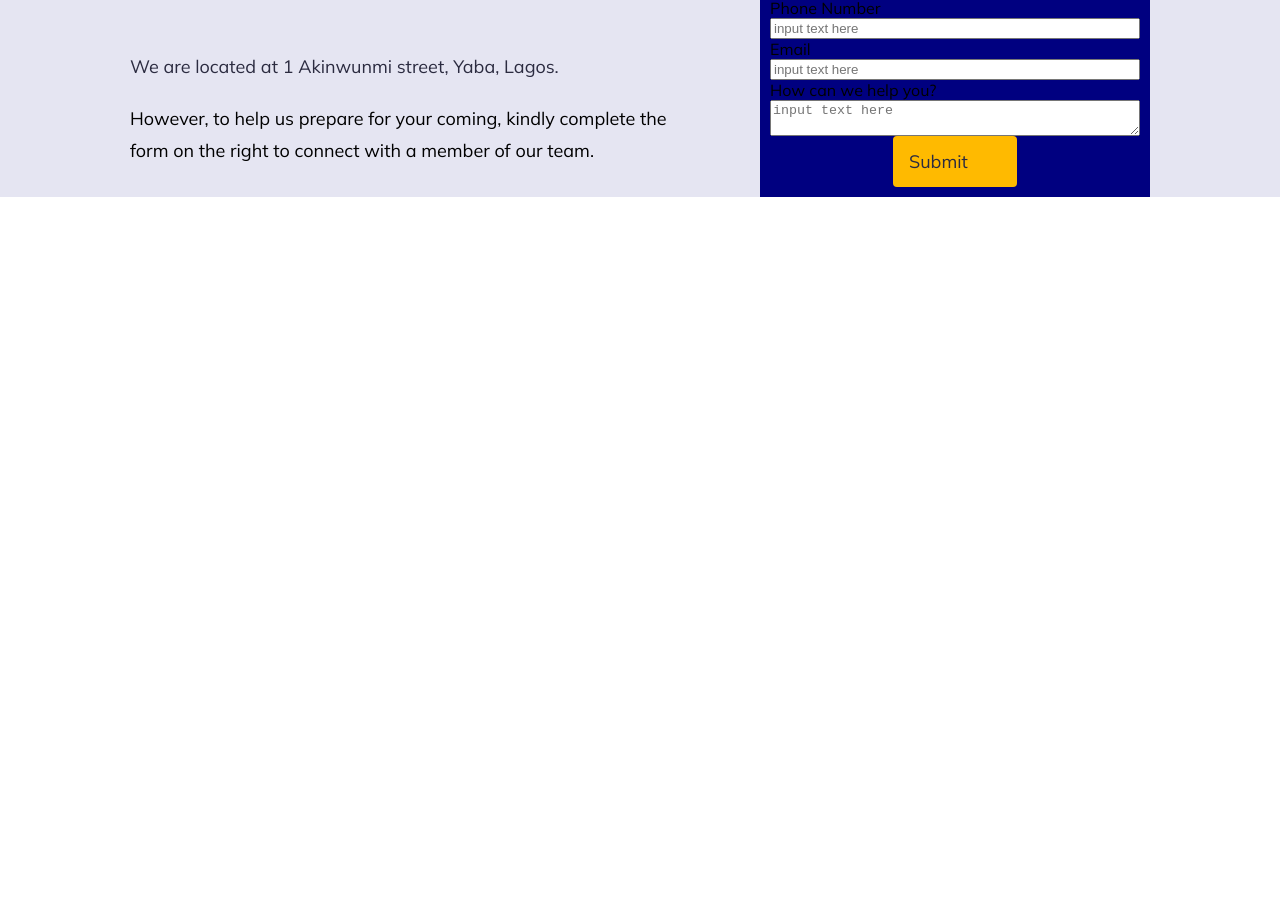
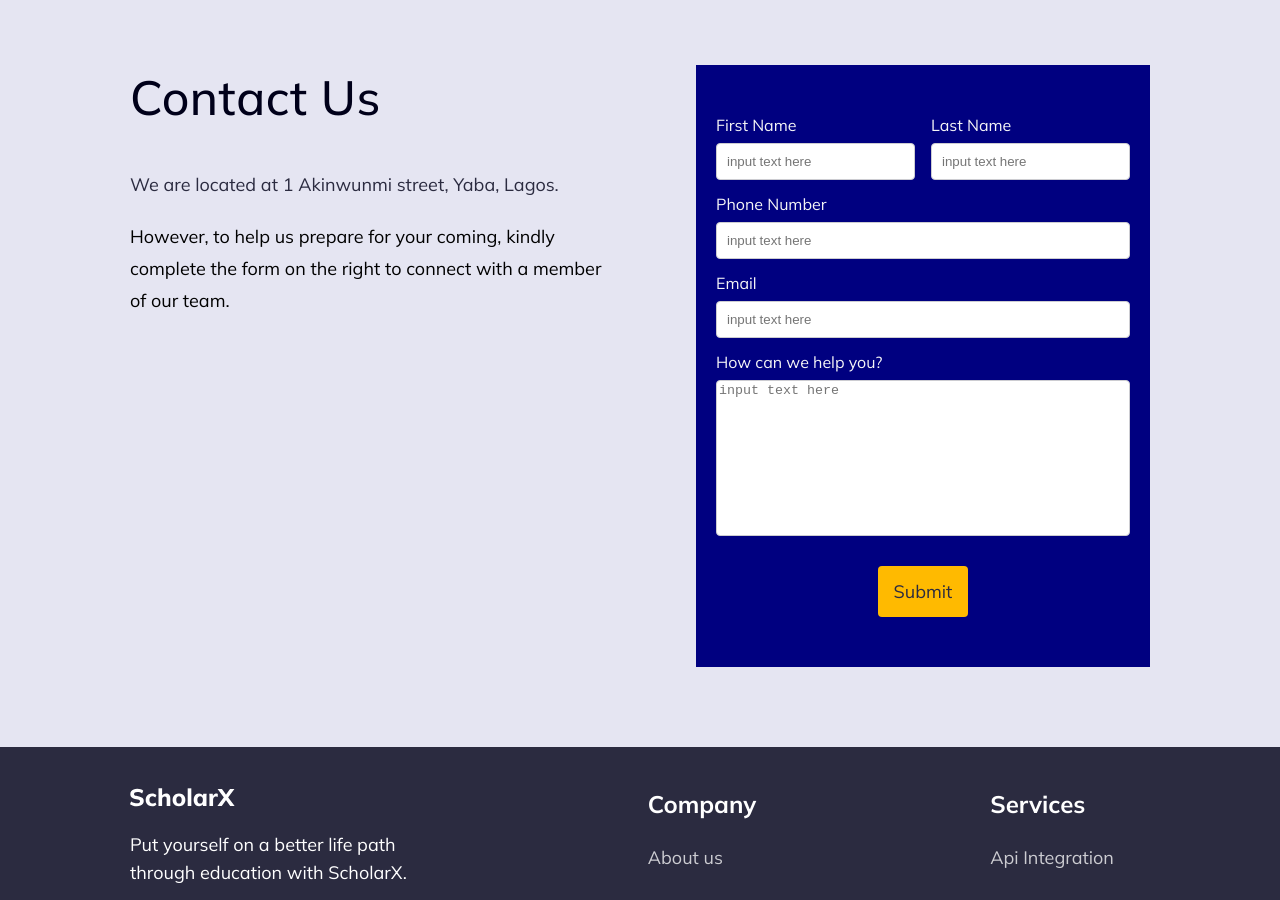
Before and after one commit to nimiakinleye/scholarx-II, a Next.js app: page /about-us in a window 1280 px wide. Shown: the part 1585-2485 px from the top of the page. Before the commit the page ends 1782 px from the top, so only its background shows below. Built offline with nearby package versions, Linux system fonts and the light colour scheme.

Commit message:
completed the about us page

```diff
--- a/components/stack/styles/index.style.ts
+++ b/components/stack/styles/index.style.ts
@@ -23,13 +23,26 @@ export const StackWrapper = styled.div<StackPropsType>`
 
   @media (max-width: ${Screen.lg}) {
     flex-direction: ${({ sm_direction }) => (sm_direction ? sm_direction : "")};
+    flex-wrap: ${({sm_flexWrap}) => (sm_flexWrap ? sm_flexWrap : "auto")};
     align-items: ${({ sm_alignItems }) => (sm_alignItems ? sm_alignItems : "")};
     text-align: ${({ sm_textAlign }) => (sm_textAlign ? sm_textAlign : "")};
-    width: ${({ sm_width }) => sm_width};
+    width: ${({ sm_width }) => sm_width?sm_width:""};
     margin: ${({ sm_m }) => (sm_m ? sm_m : "")};
     gap: ${({ sm_gap }) => (sm_gap ? sm_gap : "")};
     padding: ${({ sm_p }) => (sm_p ? sm_p : "")};
     justify-content: ${({ sm_justifyContent }) => (sm_justifyContent ? sm_justifyContent : "")};
     direction: ${({ sm_direction }) => (sm_direction? sm_direction : "")};
   }
+  @media (max-width: ${Screen.md}) {
+    flex-direction: ${({ md_direction }) => (md_direction ? md_direction : "")};
+    flex-wrap: ${({md_flexWrap}) => (md_flexWrap ? md_flexWrap : "auto")};
+    align-items: ${({ md_alignItems }) => (md_alignItems ? md_alignItems : "")};
+    text-align: ${({ md_textAlign }) => (md_textAlign ? md_textAlign : "")};
+    width: ${({ md_width }) =>md_width?md_width:""};
+    margin: ${({ md_m }) => (md_m ? md_m : "")};
+    gap: ${({ md_gap }) => (md_gap ? md_gap : "")};
+    padding: ${({ md_p }) => (md_p ? md_p : "")};
+    justify-content: ${({ md_justifyContent }) => (md_justifyContent ? md_justifyContent : "")};
+    direction: ${({ md_direction }) => (md_direction? md_direction : "")};
+  }
 `;
--- a/components/text/index.tsx
+++ b/components/text/index.tsx
@@ -7,8 +7,10 @@ export type TextOwnProps<E extends React.ElementType> = {
   m?: string;
   p?: string;
   size?:string;
+  sm_size?:string;
   lineHeight?:string;
   align?:string;
+  sm_align?:string;
   weight?:string;
 }
 
@@ -18,8 +20,10 @@ export type TextPropsType = {
   m?: string;
   p?: string;
   size?:string;
+  sm_size?:string,
   lineHeight?:string;
   align?:string;
+  sm_align?:string;
   weight?:string;
 }
 
--- a/components/text/styles/index.styles.ts
+++ b/components/text/styles/index.styles.ts
@@ -1,6 +1,7 @@
 import styled from "styled-components"
 import { Colors } from "../../../theme/colors"
 import { TextPropsType } from ".."
+import { Screen } from "../../../theme/screens"
 
 export const TextWrapper = styled.div<TextPropsType>`
   color: ${({color}) => color};
@@ -10,4 +11,9 @@ export const TextWrapper = styled.div<TextPropsType>`
   font-weight: ${({weight}) => weight ?weight : "400"};
   line-height: ${({lineHeight}) => lineHeight ? lineHeight : "32px"};
   align: ${({align}) => align ? align : ""};
+
+  @media (max-width: ${Screen.md}) {
+    font-size: ${({ sm_size }) => (sm_size ? sm_size: "")};
+    text-align: ${({sm_align}) => sm_align ? sm_align : ""};
+  }
 `
--- a/container/AboutHeaderContainer/index.tsx
+++ b/container/AboutHeaderContainer/index.tsx
@@ -12,8 +12,8 @@ export default function AboutHeader() {
         <Stack m={"50px 0 0 0"}>
           <HeaderContainer color={Colors.primary}/>
         </Stack>
-        <Stack direction="row" m={"80px 0 0 0"} justifyContent={"space-between"} sm_direction="column">
-          <Stack className={"headerText"} >
+        <Stack direction="row" m={"80px 0 0 0"} justifyContent={"space-between"} md_direction="column" gap={"51px"}>
+          <Stack className={"headerText"} width={"70%"} md_width={"100%"}>
             <Text as="h3" color={Colors.primary} weight={"700"} >About Us</Text>
             <Text as="p" weight={"400"} color={Colors.gray_600} size={"18px"} lineHeight={"36px"} p={"24px 0 0 0"} >
               Founded in 2015, ScholarX is a social impact startup that focuses
@@ -24,7 +24,8 @@ export default function AboutHeader() {
               the funding gap for education.
             </Text>
           </Stack>
-          <Stack className={"HeaderImage"} m={"0 0 0 51px"} >
+          {/* m={"0 0 0 51px"}  width={"50%"} */}
+          <Stack className={"HeaderImage"}  >
                 <Image src={about} alt="some of the ScholarX team members"/>
           </Stack>
         </Stack>
--- a/container/ContactContainer/index.tsx
+++ b/container/ContactContainer/index.tsx
@@ -8,9 +8,9 @@ export default function Contact() {
   return (
     <ContactWrapper>
       <Container >
-        <Stack direction="row" m={"80px 0 0 0"} gap={"80px"}>
+        <Stack direction="row" m={"80px 0 0 0"} gap={"80px"} md_direction="column" p={"0 0 80px 0"}>
           <Stack className="contact-text">
-            <Text as="h3" weight={"700"} color={"#00001A"} p={"0 0 40px 0"}>Contact Us</Text>
+            <Text as="h3" weight={"700"} color={"#00001A"} p={"0 0 40px 0"} sm_align="center">Contact Us</Text>
             <Text as="p" color={Colors.neutral} size={"18px"} p={"0 0 20px 0"}>
               We are located at 1 Akinwunmi street, Yaba, Lagos.
             </Text>
--- a/container/FormContainer/index.tsx
+++ b/container/FormContainer/index.tsx
@@ -5,10 +5,10 @@ import { Colors } from "../../theme/colors";
 
 export default function Form() {
   return (
-
-      <Stack p={"10px"}>
+<FormWrapper>
+<Stack p={"50px 20px 0"}>
       <form>
-        <Stack direction="row" sm_direction="column" >
+        <Stack direction="row" md_direction="column" gap={"16px"}>
           <Stack>
             <label htmlFor="first">First Name</label>
             <input
@@ -48,20 +48,16 @@ export default function Form() {
         </Stack>
       </form>
       <label htmlFor="help">How can we help you?</label>
-      <textarea placeholder="input text here" />
-      {/* <Button
-        type="submit"
-        width={"124px"}
-        height={"44px"}
-        background-color={Colors.yellow}
-        color={Colors.yellow}
-      /> */}
-      <Stack direction="row" justifyContent="center">
-              <Button width="124px" type="submit" color={Colors.yellow} text={Colors.neutral}>
+      <textarea placeholder="input text here" cols={30} rows={10} />
+
+      <Stack direction="row" justifyContent="center" m={"30px 0 50px 0"}>
+              <Button width="auto" type="submit" color={Colors.yellow} text={Colors.neutral}>
                 Submit
               </Button>
             </Stack>
     </Stack>
 
+</FormWrapper>
+
   );
 }
--- a/container/FormContainer/styles/index.styles.ts
+++ b/container/FormContainer/styles/index.styles.ts
@@ -1 +1,23 @@
 import styled from "styled-components";
+
+export const FormWrapper = styled.div`
+label{
+   color:#F5F5F6;
+   font-size:16px;
+   padding-bottom:8px;
+
+
+}
+input{
+    margin-bottom:14px;
+    padding:10px;
+    border: 1px solid #CCCCD1;
+border-radius: 4px;
+}
+textarea{
+    border: 1px solid #CCCCD1;
+border-radius: 4px;
+resize:none;
+overflow:auto;
+}
+`
--- a/container/FoundingTeamContainer/index.tsx
+++ b/container/FoundingTeamContainer/index.tsx
@@ -12,12 +12,12 @@ export default function FoundingTeam(){
     return(
         <Container>
             <Stack m={"80px  0 0"}>
-                <Stack>
+                <Stack sm_alignItems="center">
                     <Text as="h3" color={Colors.primary}>
                     Our Founding Team
                     </Text>
                 </Stack>
-                <Stack className="founding-team-members" direction="row" gap={"22px"}  p={"40px 0 40px 0"} >
+                <Stack className="founding-team-members" direction="row" gap={"22px"}  p={"40px 0 40px 0"} md_flexWrap="wrap" sm_alignItems="center" sm_justifyContent="center">
                     <Stack>
                         <Image src={Bola} alt={"Bola Lawal's Picture"}/>
                         <Stack textAlign={"center"}>
--- a/container/WorkContainer/index.tsx
+++ b/container/WorkContainer/index.tsx
@@ -9,7 +9,7 @@ export default function Team(){
         <Container>
             <Stack m={"80px 0 0 0"}>
                 <Stack>
-                    <Text as="h3" color={Colors.primary} weight={"700"} lineHeight={"64px"} >
+                    <Text as="h3" color={Colors.primary} weight={"700"} lineHeight={"64px"} sm_size={"12px"} >
                     Our Amazing Team at Work
                     </Text>
                 </Stack>
--- a/pages/about-us/index.tsx
+++ b/pages/about-us/index.tsx
@@ -1,7 +1,7 @@
 import type { NextPage } from 'next'
 import Head from 'next/head'
 
-import { AboutHeader, Team, FoundingTeam, Contact} from '../../container'
+import { AboutHeader, Team, FoundingTeam, Contact, FooterContainer} from '../../container'
 
 
 const About: NextPage = () => {
@@ -16,6 +16,7 @@ const About: NextPage = () => {
         <Team/>
         <FoundingTeam/>
         <Contact/>
+        <FooterContainer/>
 
 
 
```
Also changed, not shown: types/stack/index.ts (+11 -0 lines).
